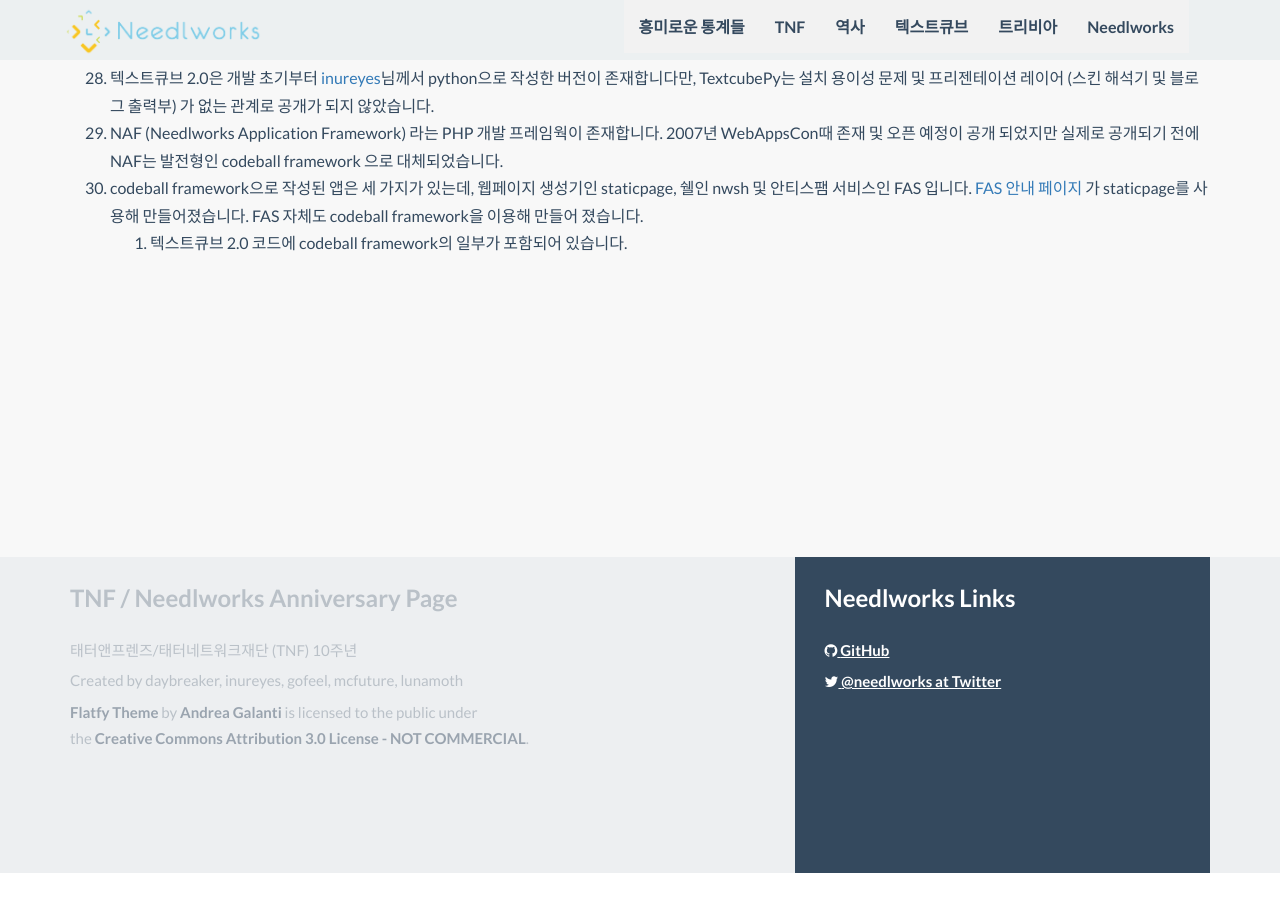
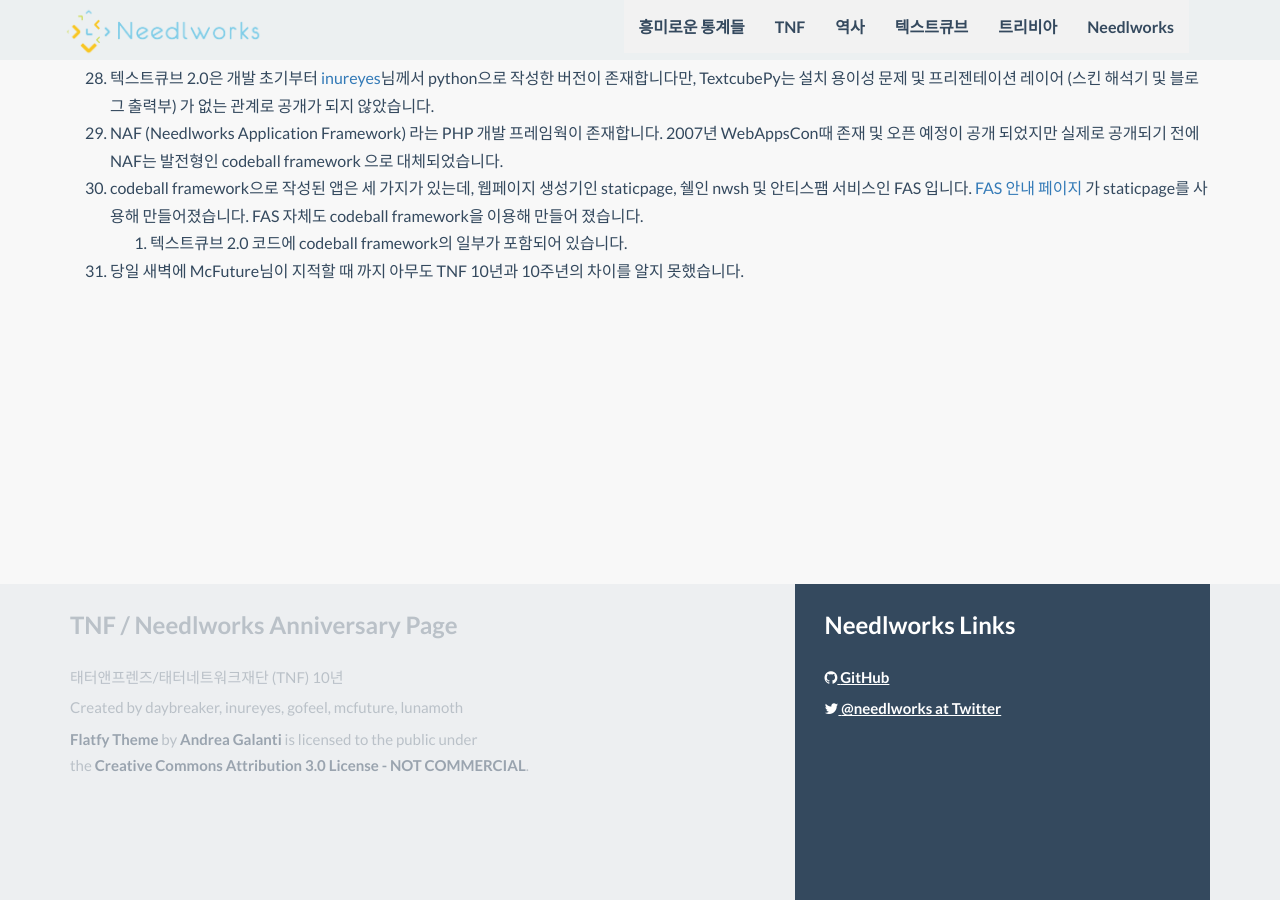
Before and after one commit to Needlworks/10yr-anniversary, a Jekyll site: the page built from trivia.md, in a window 1280 px wide and 900 px high, scrolled down 2324 px. Built offline with Jekyll 4.4.1, drawn with Linux system fonts in a browser that asks for light colours; nearby versions of some CDN libraries; before the commit the page ends 3197 px from its top, so only the background shows below that; some of the changed lines change nothing that is shown.

Commit message:
modify 10yr message  -

```diff
--- a/_config.yml
+++ b/_config.yml
@@ -1,8 +1,8 @@
 # Site settings
-title: 2015년 4월 14일 - TNF 10주년!
+title: 2015년 4월 14일 - TNF 10년!
 email: contact@needlworks.org
 description: > # this means to ignore newlines until "baseurl:"
-  태터앤프렌즈/태터네트워크재단 (TNF) 10주년
+  태터앤프렌즈/태터네트워크재단 (TNF) 10년
 baseurl: "/10yr-anniversary" # the subpath of your site, e.g. /blog/
 url: "http://www.needlworks.org" # the base hostname & protocol for your site
 
--- a/trivia.md
+++ b/trivia.md
@@ -60,3 +60,4 @@
  1. NAF (Needlworks Application Framework) 라는 PHP 개발 프레임웍이 존재합니다. 2007년 WebAppsCon때 존재 및 오픈 예정이 공개 되었지만 실제로 공개되기 전에 NAF는 발전형인 codeball framework 으로 대체되었습니다.
  1. codeball framework으로 작성된 앱은 세 가지가 있는데, 웹페이지 생성기인 staticpage, 쉘인 nwsh 및 안티스팸 서비스인 FAS 입니다. [FAS 안내 페이지](http://antispam.textcube.org) 가 staticpage를 사용해 만들어졌습니다. FAS 자체도 codeball framework을 이용해 만들어 졌습니다.
     1. 텍스트큐브 2.0 코드에 codeball framework의 일부가 포함되어 있습니다.
+ 1. 당일 새벽에 McFuture님이 지적할 때 까지 아무도 TNF 10년과 10주년의 차이를 알지 못했습니다.
```
